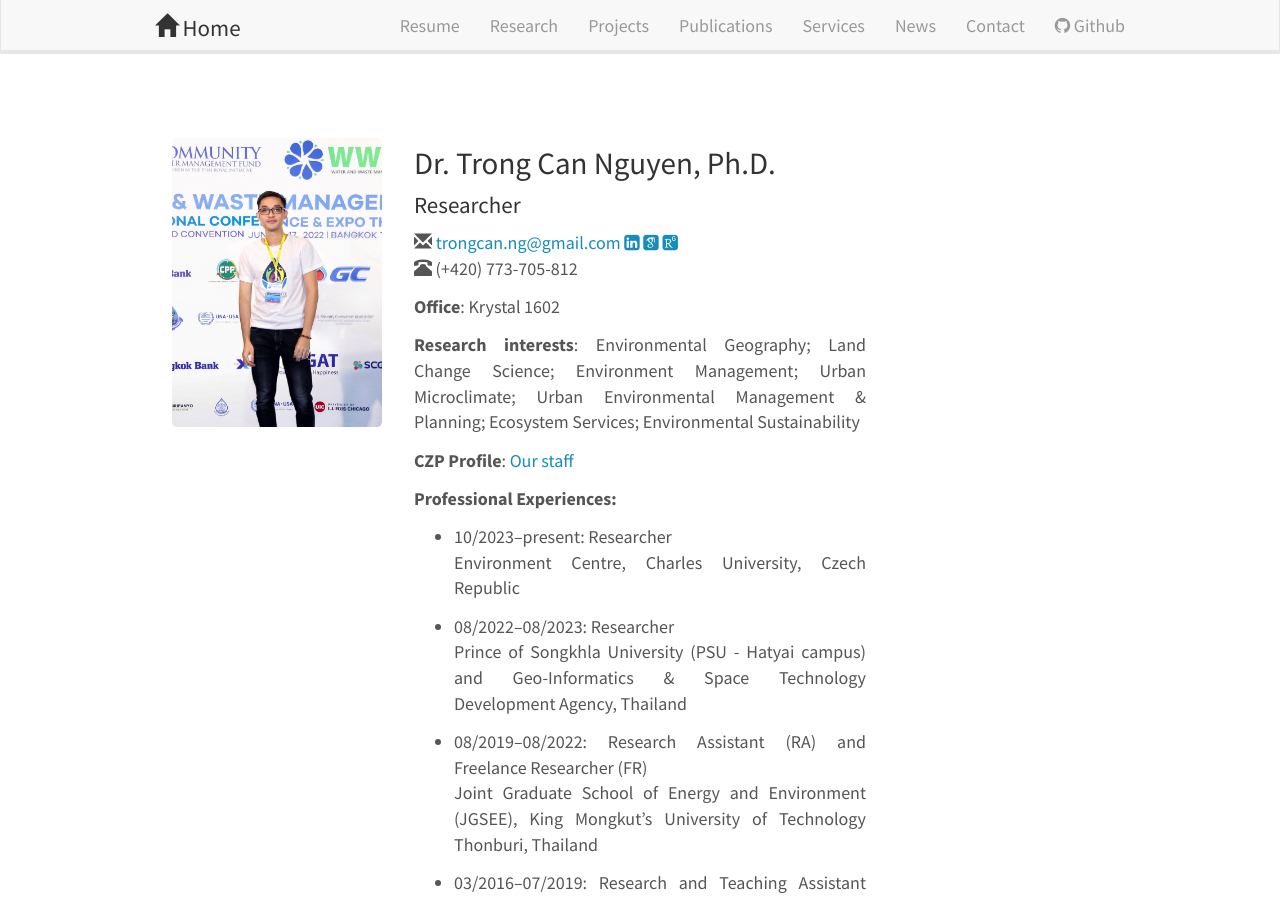
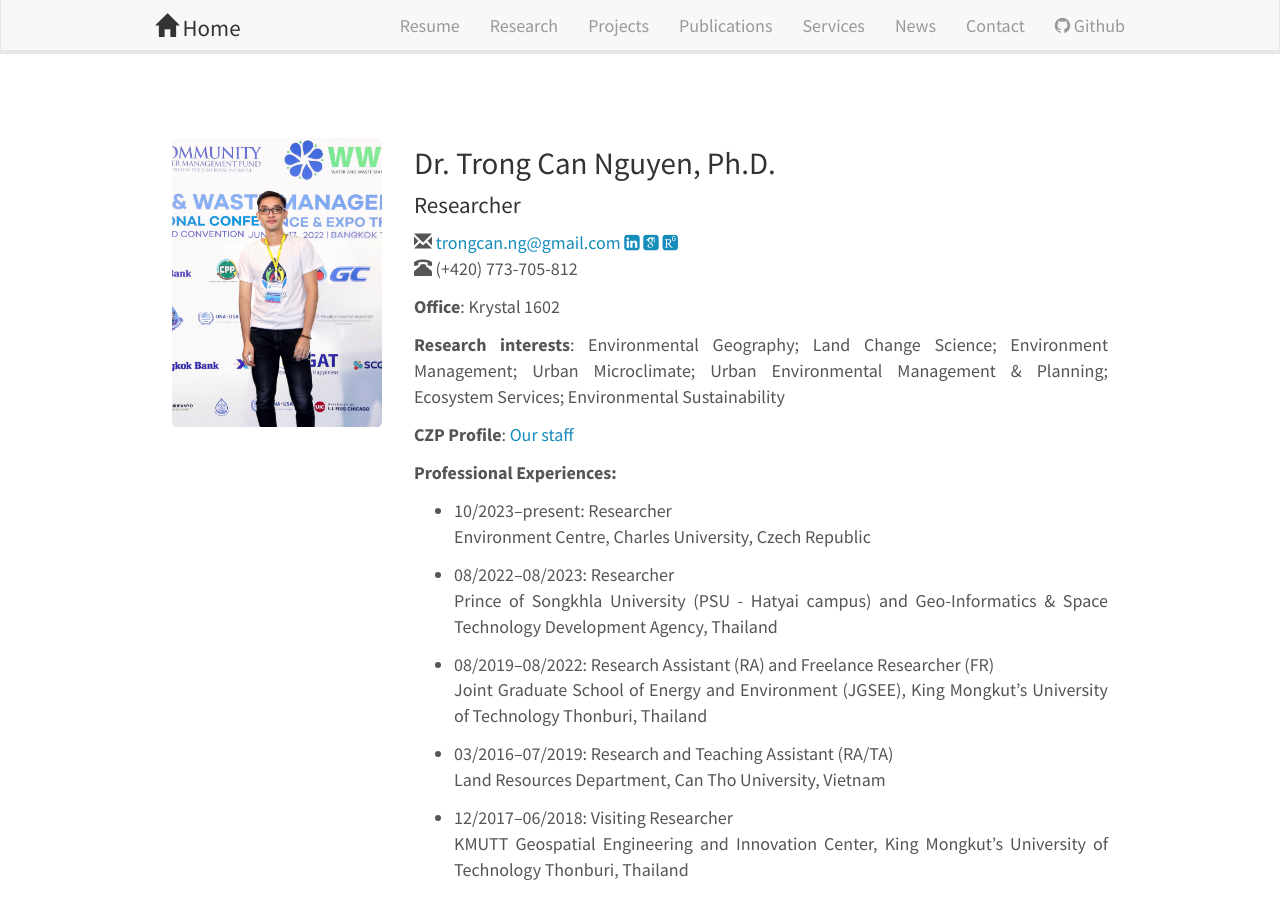
Before and after one commit to canng/cann, a Jekyll site: the page built from _pages/cv.md, in a window 1280 px wide and 900 px high. Built offline with Jekyll 4.4.1, drawn with Linux system fonts in a browser that asks for light colours; nearby versions of some CDN libraries; some web fonts are replaced.

Commit message:
update cv

```diff
--- a/_pages/cv.md
+++ b/_pages/cv.md
@@ -18,7 +18,7 @@ permalink: /cv/
 <div class="col-sm-3">
 <img src="{{ site.url }}{{ site.baseurl }}/images/teampic/cannguyen.jpg" class="img-responsive" width="100%" alt="Cann"/>
 </div>
-<div class="col-sm-6" >
+<div class="col-sm-9" >
 
 ### Dr. Trong Can Nguyen, Ph.D.
 
```
Also changed, not shown: _pages/projects.md (+0 -1 lines).
